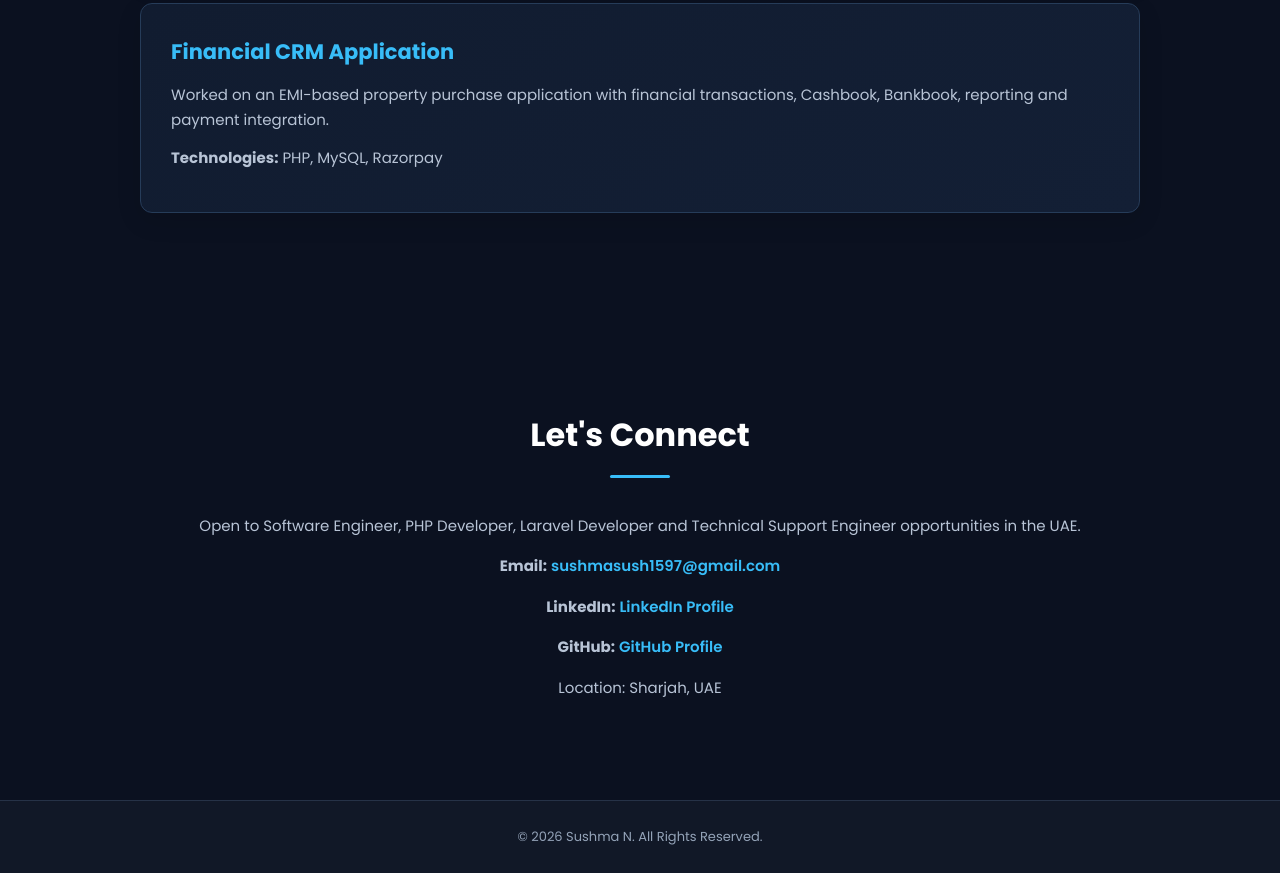
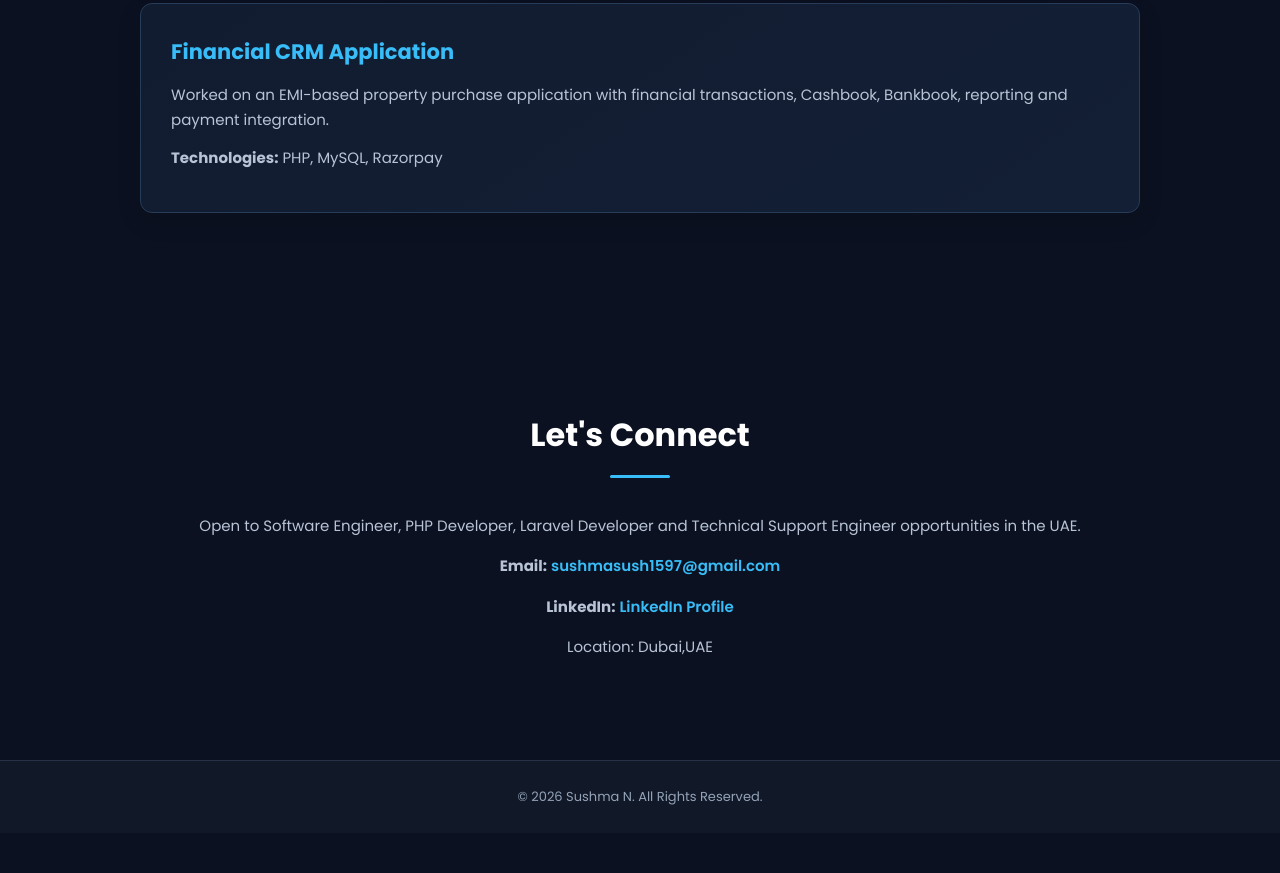
Before and after one commit to Sushma-1597/Sushma-1597.github.io, a plain HTML site: page index.html in a window 1280 px wide. Shown: the part 2915-3788 px from the top of the page. After the commit the page ends 3748 px from the top, so only its background shows below. Drawn offline with Linux system fonts and the light colour scheme.

Commit message:
Update index.html

```diff
--- a/index.html
+++ b/index.html
@@ -263,16 +263,7 @@
            LinkedIn Profile
         </a>
     </p>
-
-    <p>
-        <strong>GitHub:</strong>
-        <a href="https://github.com/Sushma-1597"
-           target="_blank" rel="noopener noreferrer">
-           GitHub Profile
-        </a>
-    </p>
-
-    <p>Location: Sharjah, UAE</p>
+    <p>Location: Dubai,UAE </p>
 
 </section>
 
```
